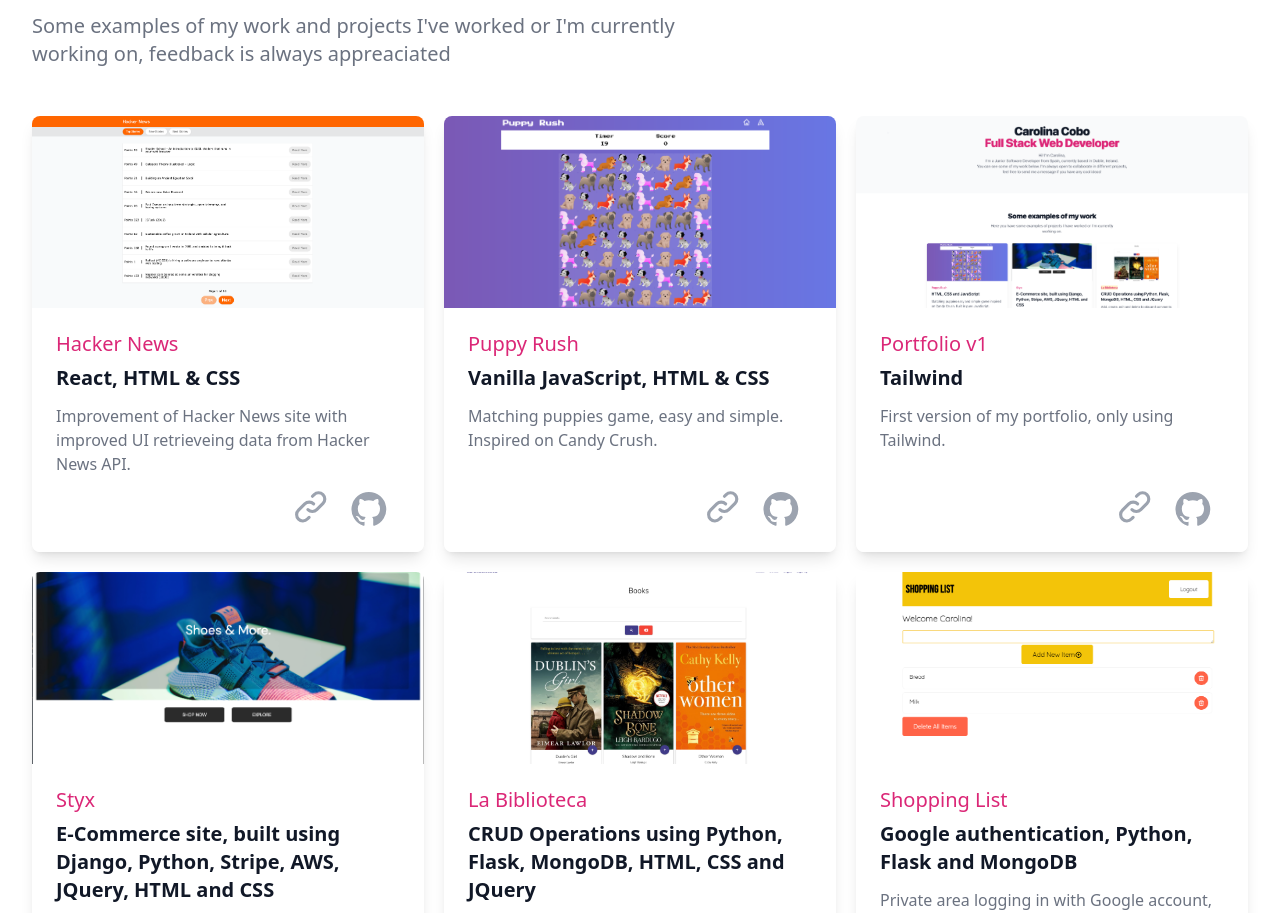
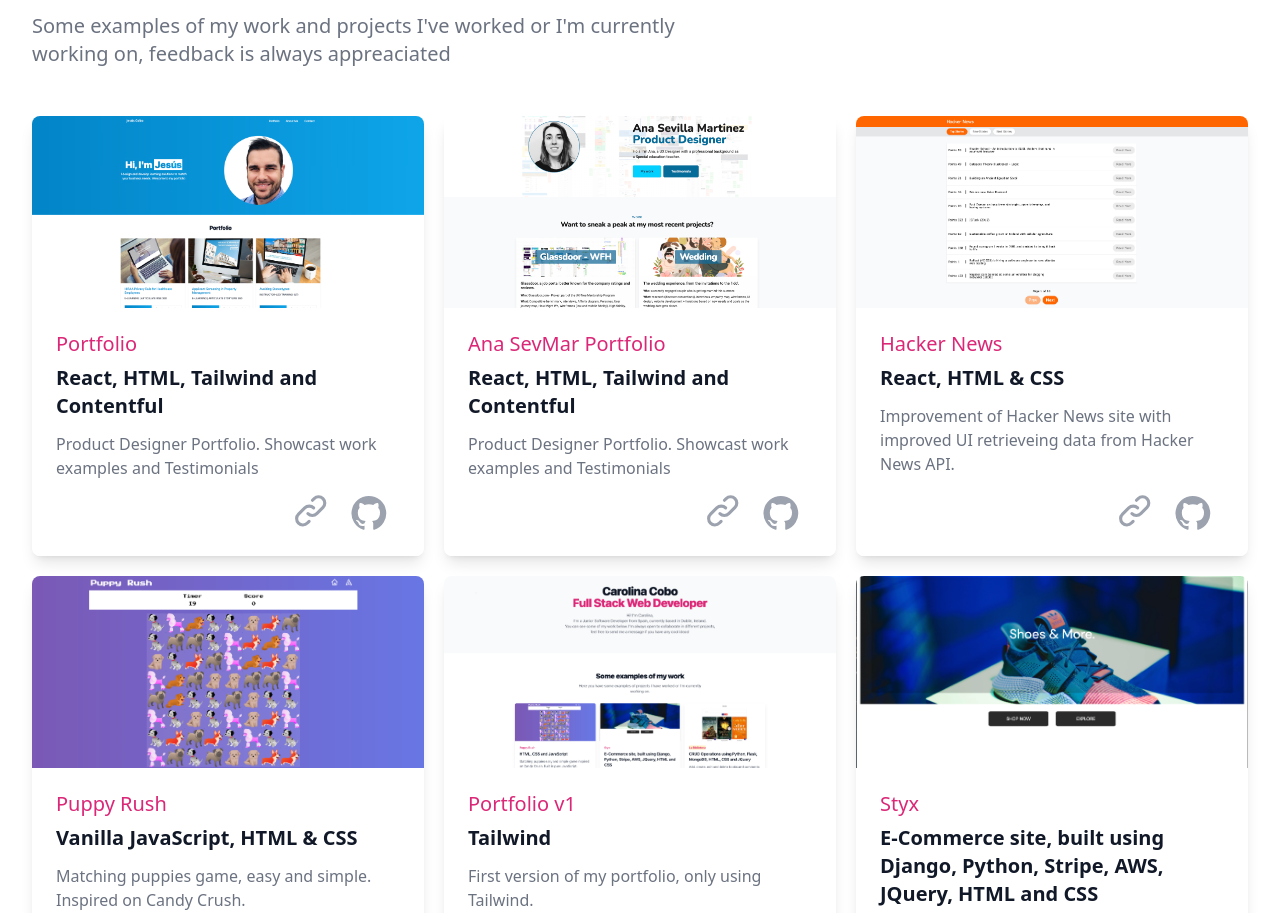
Before and after one commit to CarolinaCobo/new-portfolio, a Next.js app: page / in a window 1280 px wide. Shown: the part 798-1711 px from the top of the page. Built offline with nearby package versions, Linux system fonts and the light colour scheme.

Commit message:
Added new projects

```diff
--- a/components/Projects/ProjectsData.js
+++ b/components/Projects/ProjectsData.js
@@ -1,4 +1,28 @@
 const projectData = [
+  {
+    stack: "React, HTML, Tailwind and Contentful",
+    projectName: {
+      name: "Portfolio",
+      href: "https://jesushcobo.com/",
+    },
+    description:
+      "Product Designer Portfolio. Showcast work examples and Testimonials",
+    imageUrl: "/images/jesus-portfolio.png",
+    deployedSite: "https://jesushcobo.com/",
+    githubRepo: "https://github.com/CarolinaCobo/jesus-portfolio",
+  },
+  {
+    stack: "React, HTML, Tailwind and Contentful",
+    projectName: {
+      name: "Ana SevMar Portfolio",
+      href: "https://www.anasevmar.com/",
+    },
+    description:
+      "Product Designer Portfolio. Showcast work examples and Testimonials",
+    imageUrl: "/images/ana-portfolio.png",
+    deployedSite: "https://www.anasevmar.com/",
+    githubRepo: "hhttps://github.com/colin5530/anasevmar",
+  },
   {
     stack: "React, HTML & CSS",
     projectName: {
```
Also changed, not shown: public/images/ana-portfolio.png (added), public/images/jesus-portfolio.png (added).
